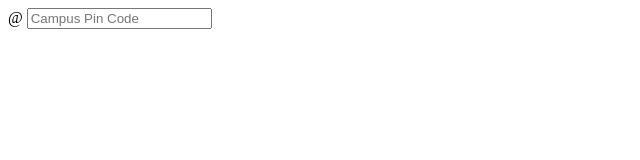
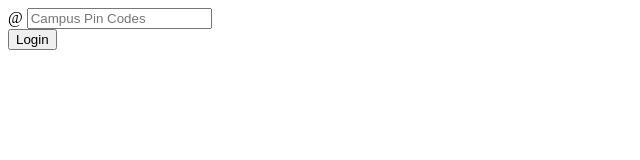
Before and after one commit to SimsLogic/simscare, a website: page SimsCare Hybrid/home/view.html in a window 1280 px wide. Shown: the whole page, without its empty margins (0-640 px from the left). Drawn offline with Linux system fonts and the light colour scheme.

Commit message:
Changes made by Javed Azan123 (javedahmed2001@gmail.com).

```diff
--- a/SimsCare Hybrid/home/view.html
+++ b/SimsCare Hybrid/home/view.html
@@ -17,10 +17,12 @@
                 <div class="input-group ">
                     <div class="input-group input-group-lg">
                     <span class="input-group-addon" id="sizing-addon1">@</span>
-                    <input type="text" class="form-control" placeholder="Campus Pin Code" aria-describedby="sizing-addon1">
+                    <input type="text" class="form-control" placeholder="Campus Pin Codes" aria-describedby="sizing-addon1">
                     </div>
                 </div><!-- /input-group -->
-
+                <div>
+                    <button id = "btnlogin" type="button" class="btn btn-primary">Login</button>
+                </div>
             </div><!-- /.col-lg-4 -->
             <div class="col-xs-1 col-sm-4 col-md-3 col-lg-4"></div>
         </div><!-- /.row -->
```
